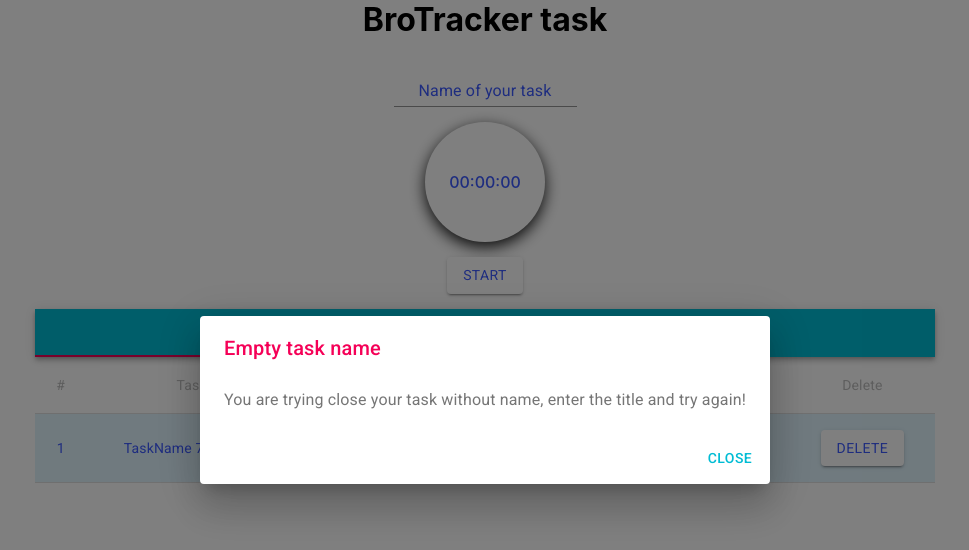
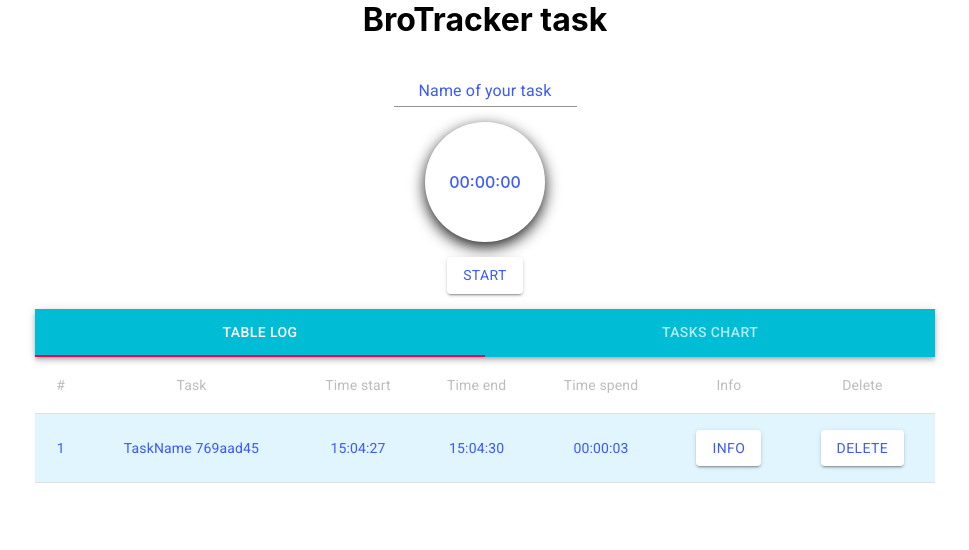
Before and after one commit to SkyWalker1996x/brotracker, a React (Create React App) app: page /tasks_chart in a window 1280 px wide. Shown: the top 550 px of the page, without its empty margins (155-1124 px from the left). Built offline with nearby package versions, Linux system fonts and the light colour scheme.

Commit message:
feat: implement emptyTask state to EmptyTaskWarning component

```diff
--- a/src/components/ModalWarning/ModalWarning.tsx
+++ b/src/components/EmptyTaskWarning/EmptyTaskWarning.tsx
@@ -1,4 +1,9 @@
 import React from 'react';
+import { connect } from 'react-redux';
+// actions
+import { closeWarning } from '../../store/actions';
+// types
+import { State } from '../../interfaces';
 // MUI-components
 import Button from '@material-ui/core/Button';
 import Dialog from '@material-ui/core/Dialog';
@@ -9,21 +14,13 @@ import DialogTitle from '@material-ui/core/DialogTitle';
 // styles
 import { useStyles } from './mui-styles';
 
-const ModalWarning = () => {
+const EmptyTaskWarning = (props: any) => {
   const classes = useStyles();
-  const [open, setOpen] = React.useState(true);
-
-  const handleClose = () => {
-    setOpen(false);
-  };
+  const { emptyTask, closeWarning } = props;
 
   return (
-    <Dialog open={open} onClose={handleClose} aria-labelledby="dialog-title">
-      <DialogTitle
-        id="dialog-title"
-        color="primary"
-        className={classes.dialogTitle}
-      >
+    <Dialog open={emptyTask} onClose={closeWarning} aria-labelledby="dialog-title">
+      <DialogTitle id="dialog-title" className={classes.dialogTitle}>
         Empty task name
       </DialogTitle>
       <DialogContent>
@@ -33,7 +30,7 @@ const ModalWarning = () => {
         </DialogContentText>
       </DialogContent>
       <DialogActions>
-        <Button onClick={handleClose} className={classes.button}>
+        <Button onClick={closeWarning} className={classes.button}>
           Close
         </Button>
       </DialogActions>
@@ -41,4 +38,12 @@ const ModalWarning = () => {
   );
 };
 
-export default ModalWarning;
+const mapStateToProps = (state: State) => {
+  return { emptyTask: state.emptyTask };
+};
+
+const mapDispatchToProps = {
+  closeWarning,
+};
+
+export default connect(mapStateToProps, mapDispatchToProps)(EmptyTaskWarning);
--- a/src/pages/Main/Main.tsx
+++ b/src/pages/Main/Main.tsx
@@ -3,7 +3,7 @@ import React from 'react';
 import ColumnWrapper from '../../UI/wrappers/ColumnWrapper/ColumnWrapper';
 import Timer from '../../components/Timer/Timer';
 import TimerTabs from '../../components/Tabs/Tabs';
-import ModalWarning from '../../components/ModalWarning/ModalWarning';
+import EmptyTaskWarning from '../../components/EmptyTaskWarning/EmptyTaskWarning';
 
 const Main = () => {
   return (
@@ -11,7 +11,7 @@ const Main = () => {
       <h1>BroTracker task</h1>
       <Timer />
       <TimerTabs />
-      <ModalWarning />
+      <EmptyTaskWarning />
     </ColumnWrapper>
   );
 };
```
Also changed, not shown: src/components/EmptyTaskWarning/mui-styles.ts (renamed from src/components/ModalWarning/mui-styles.ts).
